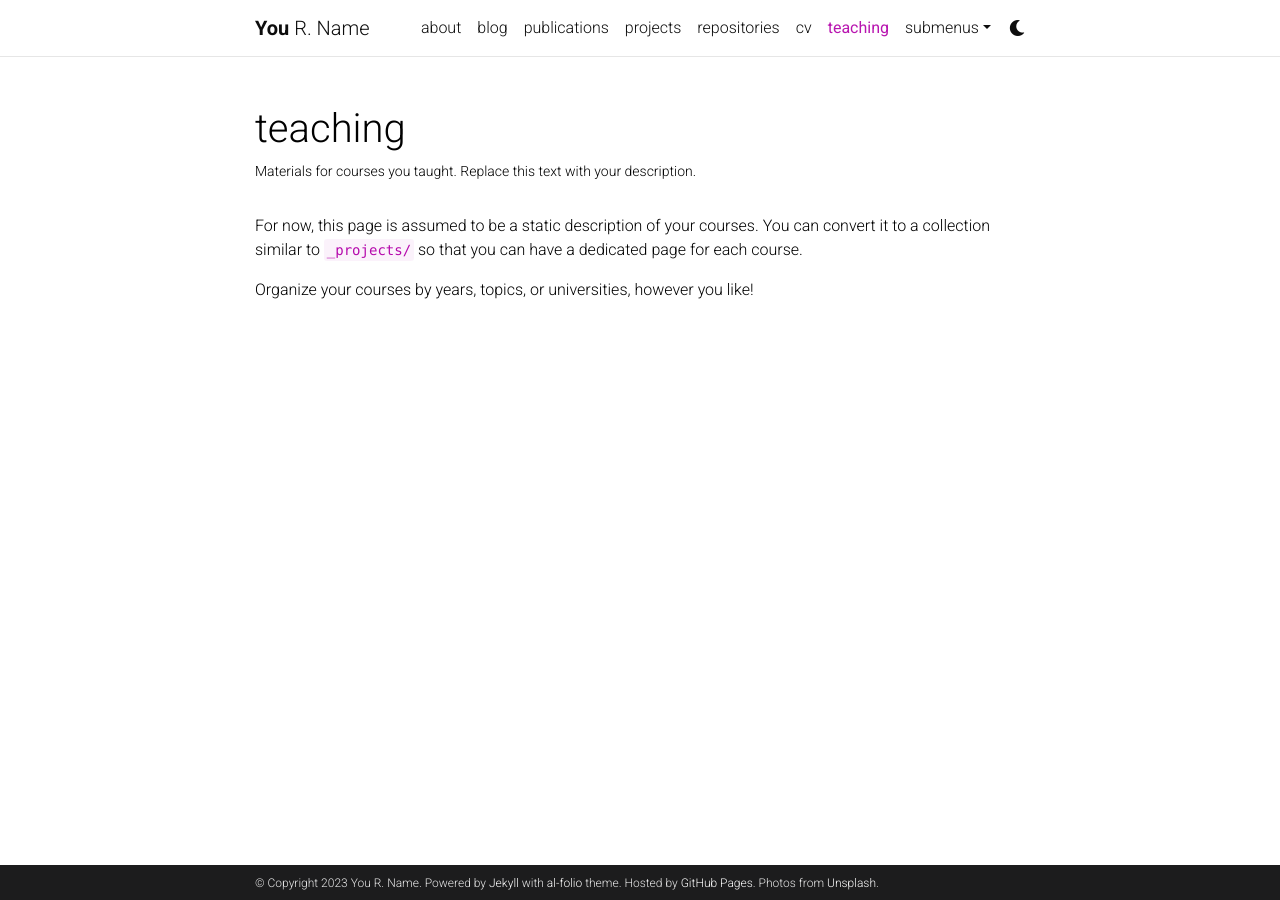
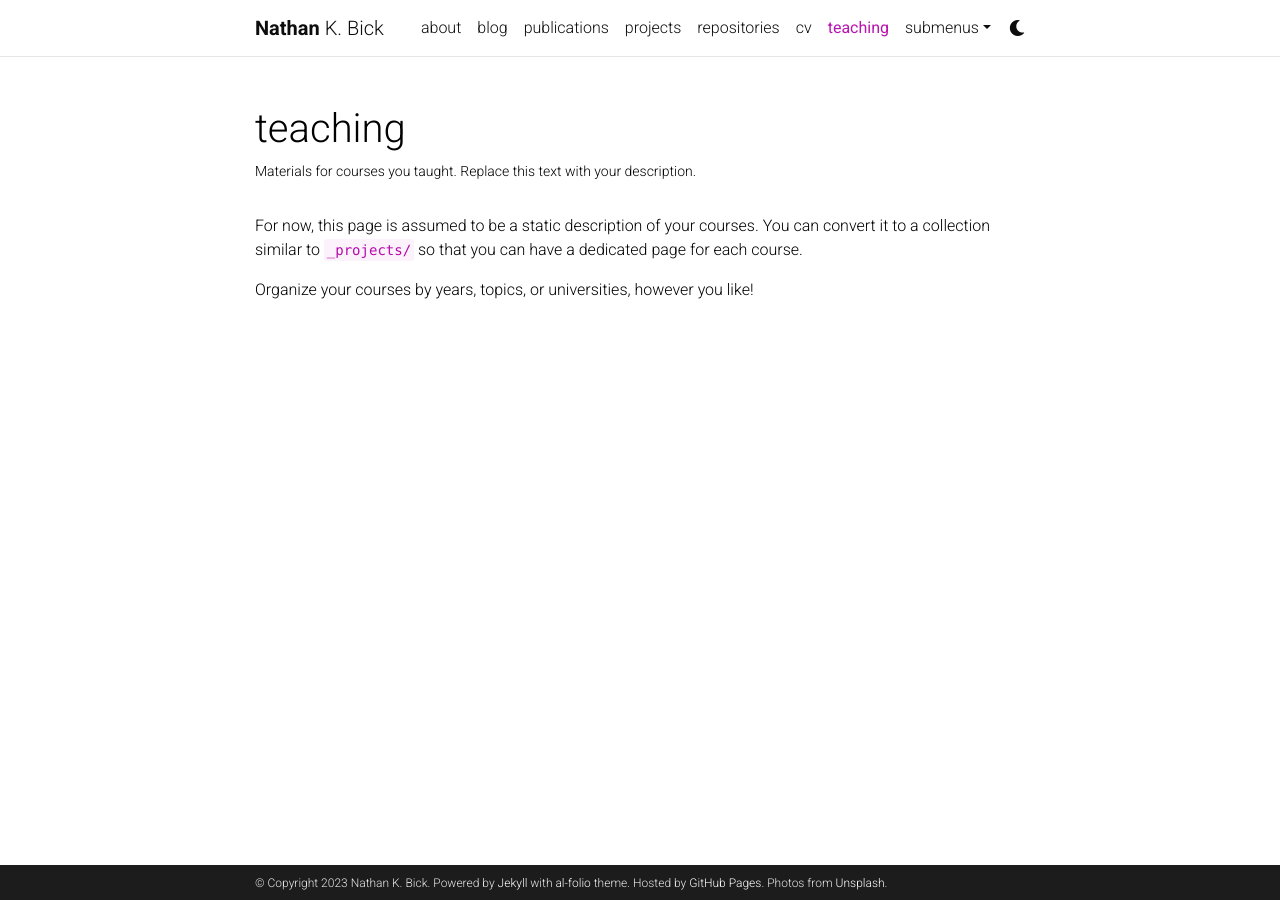
Before and after one commit to BickieSmalls/nathankbick.github.io, a Jekyll site: the page built from _pages/teaching.md, in a window 1280 px wide. Built offline with Jekyll 4.4.1, drawn with Linux system fonts in a browser that asks for light colours; comment, search, counter and statistics services are not loaded; a style sheet for code colours, icons or effects is not loaded.

Commit message:
working on deploy

```diff
--- a/_config.yml
+++ b/_config.yml
@@ -3,10 +3,10 @@
 # -----------------------------------------------------------------------------
 
 title: blank # the website title (if blank, full name will be used instead)
-first_name: You
-middle_name: R.
-last_name: Name
-email: you@example.com
+first_name: Nathan
+middle_name: K.
+last_name: Bick
+email: nathankbick1@gmail.com
 description: > # the ">" symbol means to ignore newlines until "footer_text:"
   A simple, whitespace theme for academics. Based on [*folio](https://github.com/bogoli/-folio) design.
 footer_text: >
@@ -18,7 +18,7 @@ keywords: jekyll, jekyll-theme, academic-website, portfolio-website  # add your
 lang: en # the language of your site (for example: en, fr, cn, ru, etc.)
 icon: ⚛️  # the emoji used as the favicon (alternatively, provide image name in /assets/img/)
 
-url: https://alshedivat.github.io # the base hostname & protocol for your site
+url: https://nathankbick.github.io # the base hostname & protocol for your site
 baseurl: /al-folio # the subpath of your site, e.g. /blog/
 last_updated: false # set to true if you want to display last updated in the footer
 impressum_path:  # set to path to include impressum link in the footer, use the same path as permalink in a page, helps to conform with EU GDPR
```
